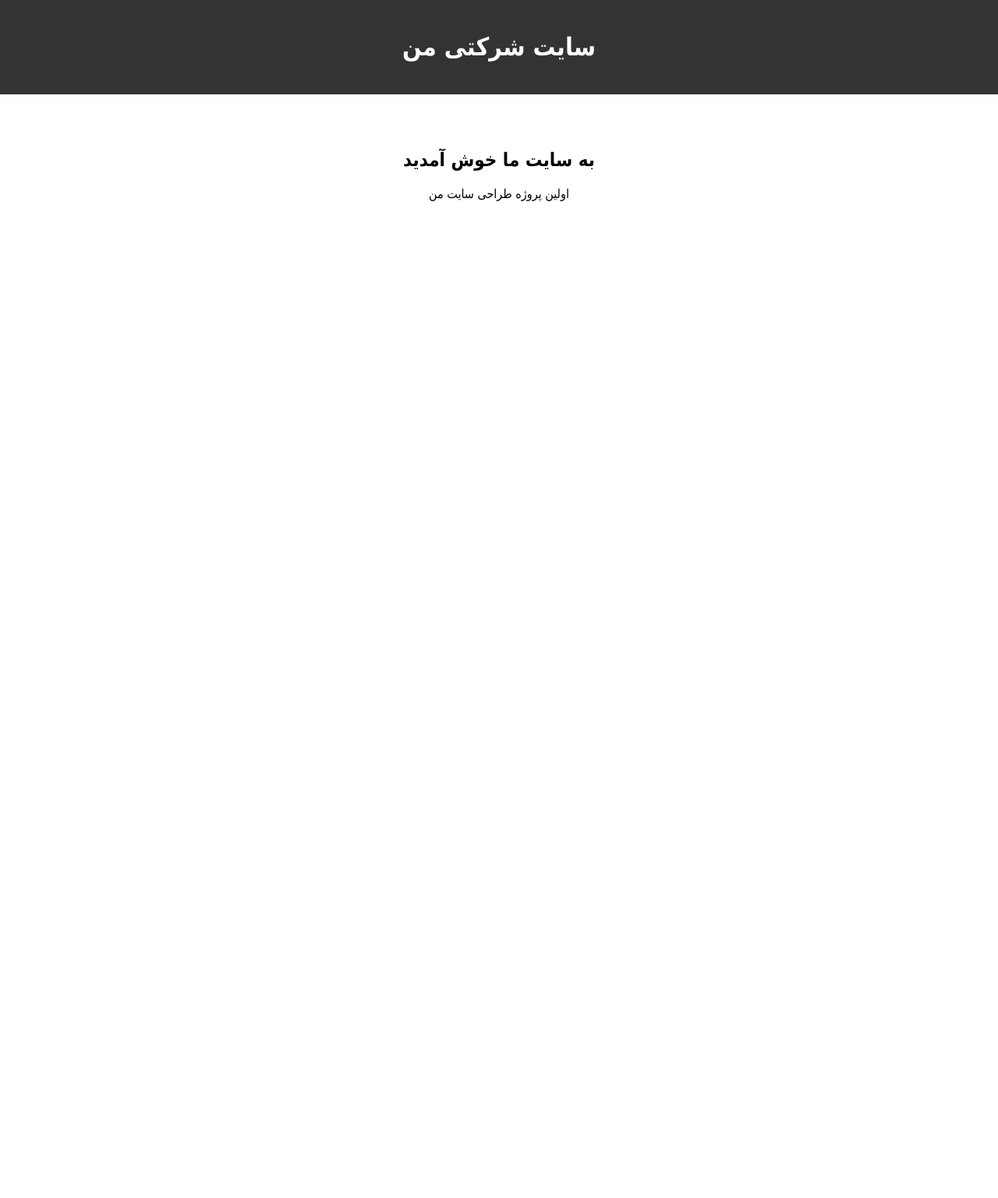
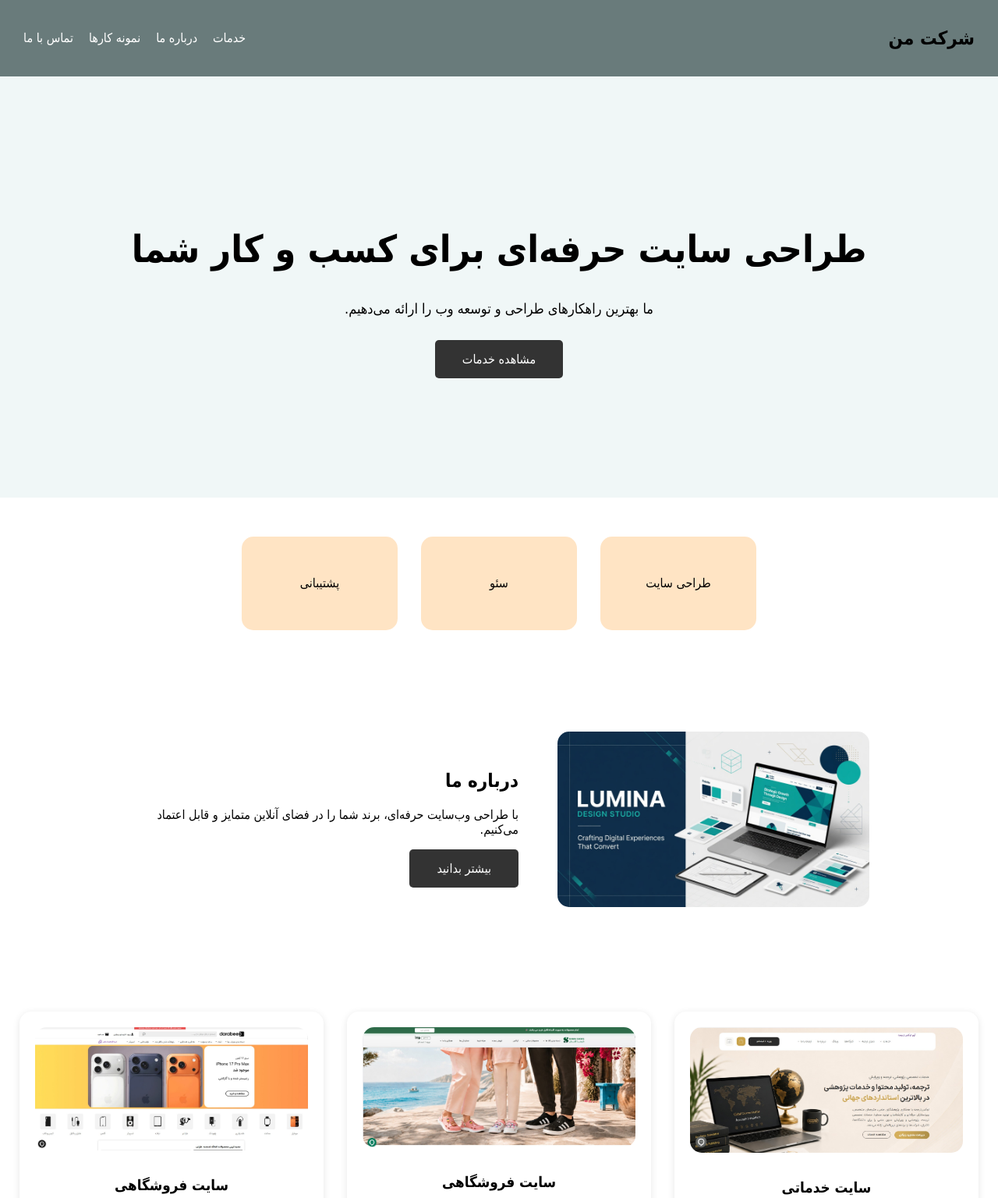
Before and after one commit to mbahrami215/company-website, a plain HTML site: page index.html in a window 1280 px wide. Shown: the top 1536 px of the page at 78% size. Before the commit the page ends 800 px from the top, so only its background shows below. Drawn offline with Linux system fonts and the light colour scheme.

Commit message:
Complete company website project

```diff
--- a/css/style.css
+++ b/css/style.css
@@ -1,16 +1,210 @@
 body{
     font-family: Tahoma, sans-serif;
-    margin: 0;
-    padding: 0;
-    text-align: center;
+    margin:0;
+    padding:0;
 }
 
 header{
-    background: #333;
-    color: white;
-    padding: 20px;
+    background:#697b7b;
+    padding:15px 30px;
 }
 
+nav{
+    display:flex;
+    justify-content:space-between;
+    align-items:center;
+}
+
+nav h1{
+    color:white;
+    font-size: 34px;
+    font-weight: bold;
+    margin:0;
+}
+
+nav ul{
+    display:flex;
+    list-style:none;
+    gap:20px;
+    margin:0;
+    padding:0;
+}
+
+nav a{
+    color:white;
+    text-decoration:none;
+}
+
+.hero{
+    height:500px;
+
+     background:#f0f7f7;
+
+    display:flex;
+    flex-direction:column;
+
+    justify-content:center;
+    align-items:center;
+
+    text-align:center;
+    padding:20px;
+}
+
+.hero h2{
+    font-size:48px;
+    margin-bottom:20px;
+}
+
+.hero p{
+    font-size:18px;
+    margin-bottom:30px;
+}
+
+.btn{
+    background:#333;
+    color:white;
+    text-decoration:none;
+    padding:15px 35px;
+    border-radius:5px;
+    display:inline-block;
+    transition:0.3s;
+}
+
+.btn:hover{
+    background:#555;
+}
 section{
-    padding: 50px;
+    padding:60px 20px;
 }
+
+@media (max-width: 768px){
+
+    nav{
+        flex-direction: column;
+        gap: 20px;
+    }
+
+    nav ul{
+        flex-direction: column;
+        align-items: center;
+    }
+
+    .hero h2{
+        font-size: 32px;
+    }
+    #about{
+        flex-direction:column;
+    }
+    footer{
+        flex-direction:column;
+        gap:20px;
+    }
+#contact{
+    flex-direction:column;
+    align-items:center;
+}
+}
+#services{
+    display:flex;
+    justify-content:center;
+    gap:30px;
+    flex-wrap:wrap;
+    padding:50px 20px;
+}
+.card{
+    border-radius:15px;
+    transition:0.3s;
+}
+
+.card:hover{
+    transform:scale(1.05);
+}
+.service-card{
+    width:200px;
+    height:120px;
+    background:bisque;
+    display:flex;
+    justify-content:center;
+    align-items:center;
+}
+
+.portfolio-card{
+    display:flex;
+    flex-direction:column;
+    align-items:center;
+    gap:15px;
+    padding:20px;
+    background:#fff;
+    box-shadow:0 2px 10px rgba(0,0,0,.1);
+}
+.service-card:hover{
+   transform: scale(1.1);
+
+}
+#about{
+    display:flex;
+    justify-content:center;
+    align-items:center;
+    gap:50px;
+    padding:80px 20px;
+}
+.about-image img{
+    width:100%;
+    max-width:400px;
+    border-radius:15px;
+}
+
+.about-content{
+    max-width:500px;
+}
+#portfolio{
+    display:flex;
+    justify-content:center;
+    gap:30px;
+    flex-wrap:wrap;
+    padding:50px 20px;
+
+}
+.portfolio-card{
+    background:#fff;
+    box-shadow:0 2px 10px rgba(0,0,0,.1);
+}
+.portfolio-card img{
+    width:100%;
+    max-width:350px;
+    border-radius:15px;
+
+}
+.portfolio-card:hover{
+   transform: scale(1.05);
+}
+#contact{
+    display:flex;
+    justify-content:center;
+    gap:50px;
+    padding:60px 20px;
+}
+.form{
+    width:400px;
+
+}
+fieldset{
+    display:flex;
+    flex-direction:column;
+    gap:15px;
+    border:1px solid #ccc;
+    padding:20px;
+}
+input,
+textarea{
+    width:100%;
+    padding:10px;
+    box-sizing:border-box;
+}
+footer{
+    display: flex;
+    background:#697b7b;
+    padding:15px 30px;
+    justify-content:space-between;
+    align-items:center;
+}
--- a/index.html
+++ b/index.html
@@ -9,13 +9,103 @@
 <body>
 
     <header>
-        <h1>سایت شرکتی من</h1>
+        <nav>
+            <h2>شرکت من</h2>
+
+            <ul>
+               <li><a href="#services">خدمات</a></li>
+                <li><a href="#about">درباره ما</a></li>
+                <li><a href="#portfolio">نمونه کارها</a></li>
+                <li><a href="#contact">تماس با ما</a></li>
+            </ul>
+        </nav>
     </header>
+    <main>
+    <section class="hero">
+        <h2>طراحی سایت حرفه‌ای برای کسب و کار شما</h2>
 
-    <section>
-        <h2>به سایت ما خوش آمدید</h2>
-        <p>اولین پروژه طراحی سایت من</p>
+        <p>
+            ما بهترین راهکارهای طراحی و توسعه وب را ارائه می‌دهیم.
+        </p>
+
+        <a href="#services" class="btn">مشاهده خدمات</a>
     </section>
 
+
+
+    <section id="services">
+        <div class="service-card card"> طراحی سایت</div>
+        <div class="service-card card"> سئو </div>
+        <div  class="service-card card"> پشتیبانی </div>
+    </section>
+    <section id="about">
+
+        <div class="about-image">
+            <img src="images/a.jpg" alt="تصویر شرکت ">
+        </div>
+        <div class="about-content" >
+            <h2>درباره ما</h2>
+            <p>با طراحی وب‌سایت حرفه‌ای، برند شما را در فضای آنلاین متمایز و قابل اعتماد می‌کنیم.</p>
+            <a href="#" class="btn">بیشتر بدانید</a>
+        </div>
+
+    </section>
+    <section id="portfolio">
+        <div class="portfolio-card card">
+            <img src="images/01.jpg" alt="نمونه سایت خدماتی">
+            <h3>سایت خدماتی</h3>
+            <a href="#" class="btn">مشاهده</a>
+        </div>
+    <div class="portfolio-card card">
+            <img src="images/03.jpg" alt="نمونه سایت فروشگاهی">
+            <h3>سایت فروشگاهی</h3>
+            <a href="#" class="btn">مشاهده</a>
+        </div>
+        <div class="portfolio-card card">
+        <img src="images/1.jpg" alt="نمونه سایت فروشگاهی">
+        <h3>سایت فروشگاهی</h3>
+        <a href="#" class="btn">مشاهده</a>
+    </div>
+    </section>
+    <section id="contact">
+        <div class="phone-address">
+            <p>شماره تلفن:</p>
+            <p>ایمیل:</p>
+            <p>آدرس:</p>
+        </div>
+        <div class="form">
+            <form action="" method="post">
+            <fieldset >
+            <legend>فرم تماس با ما</legend>
+                <label for="name">نام</label>
+                <input id="name" type="text">
+
+                <label for="email">ایمیل</label>
+                <input id="email" type="email">
+
+                <label for="phone">شماره تماس</label>
+                <input id="phone" type="tel">
+
+                <label for="message">پیام</label>
+                <textarea id="message" rows="5"></textarea>
+
+                <button type="submit">ارسال</button>
+                <button type="reset">پاک کردن</button>
+            </fieldset>
+        </form>
+        </div>
+
+    </section>
+   </main>
+   <footer>
+    <div><h1>شرکت من</h1>
+    </div>
+    <div><h3>تماس و شبکه های اجتماعی</h3></div>
+    <div><h3>دسترسی سریع</h3></div>
+    <div><h3>خدمات</h3></div>
+
+  </footer>
+
 </body>
+
 </html>
```
Also changed, not shown: images/01.jpg (added), images/02.jpg (added), images/03.jpg (added), images/04.jpg (added), images/1.jpg (added), images/a.jpg (added).
